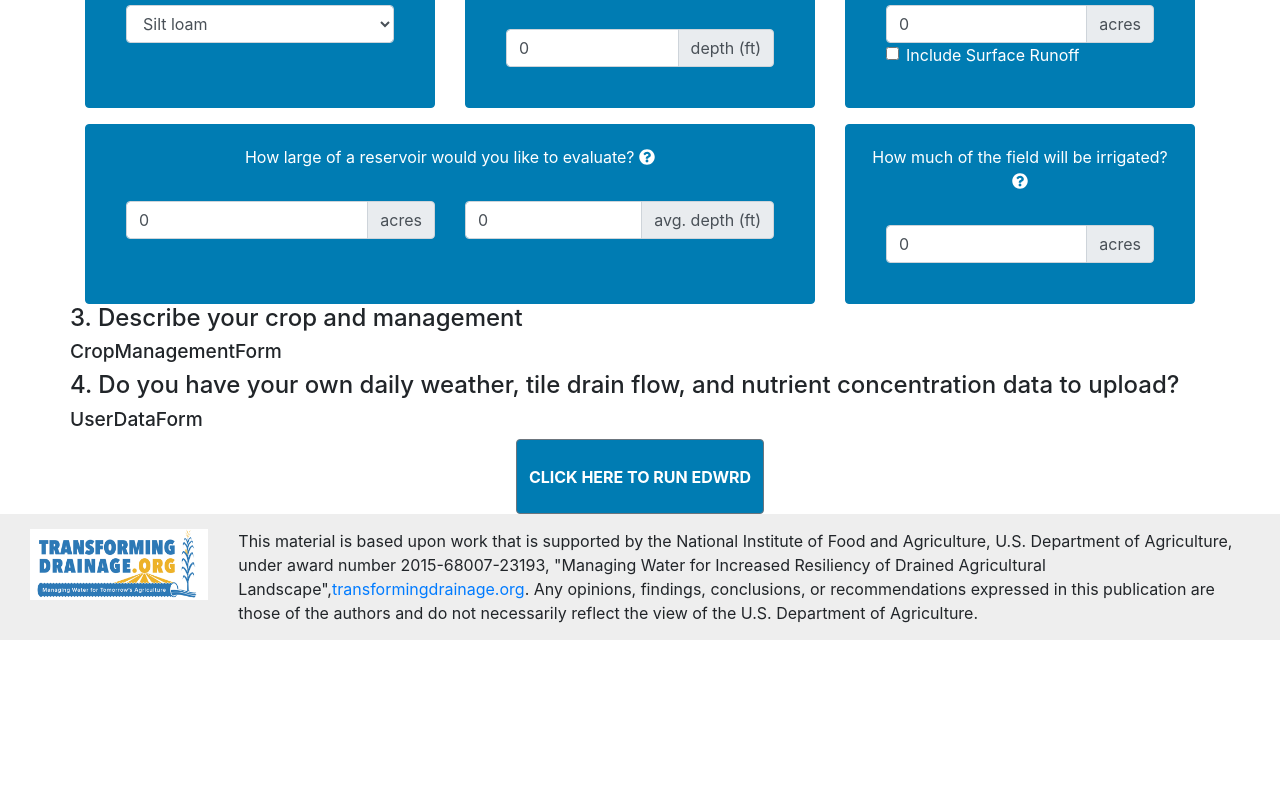
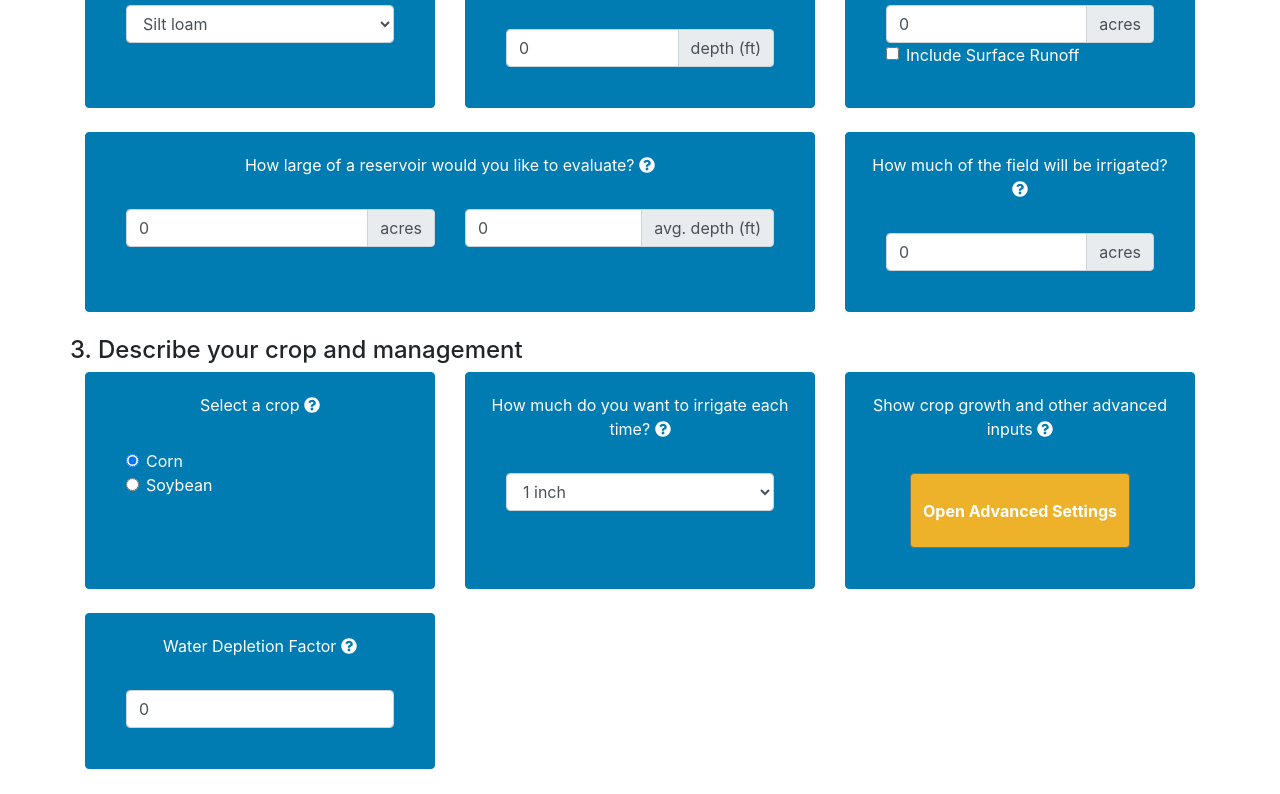
Before and after one commit to TransformingDrainageProject/EDWRD, a React (Create React App) app in the folder client/: page / in a window 1280 px wide. Shown: the part 1660-2454 px from the top of the page. Before the commit the page ends 2300 px from the top, so only its background shows below. Built offline with nearby package versions, Linux system fonts and the light colour scheme.

Commit message:
add radio button component, add crop management form fields

```diff
--- a/client/src/components/Form/CropManagementForm/CropManagementForm.js
+++ b/client/src/components/Form/CropManagementForm/CropManagementForm.js
@@ -1,7 +1,72 @@
 import React from 'react';
+import { Field } from 'formik';
+import { Button } from 'reactstrap';
 
-const CropManagementForm = () => {
-  return <h2>CropManagementForm</h2>;
+import FormCard from '../FormCard';
+import { RadioButton, RadioButtonGroup } from '../../RadioInput';
+
+const CropManagementForm = props => {
+  const { errors, touched, values } = props;
+
+  return (
+    <div className="container-fluid">
+      <div className="row mb-4">
+        <div className="col-md-4">
+          <FormCard label="Select a crop">
+            <RadioButtonGroup
+              id="cropSelection"
+              label="Select one"
+              value={values.radioGroup}
+              error={errors.radioGroup}
+              touched={touched.radioGroup}
+            >
+              <Field
+                component={RadioButton}
+                name="cropSelection"
+                id="corn"
+                label="Corn"
+              />
+              <Field
+                component={RadioButton}
+                name="cropSelection"
+                id="soybean"
+                label="Soybean"
+              />
+            </RadioButtonGroup>
+          </FormCard>
+        </div>
+        <div className="col-md-4">
+          <FormCard label="How much do you want to irrigate each time?">
+            <Field
+              className="form-control"
+              component="select"
+              name="irrigateAmount"
+            >
+              <option value="1">1 inch</option>
+            </Field>
+          </FormCard>
+        </div>
+        <div className="col-md-4 text-center">
+          <FormCard label="Show crop growth and other advanced inputs">
+            <Button style={{ backgroundColor: '#edb229', height: '75px' }}>
+              <strong>Open Advanced Settings</strong>
+            </Button>
+          </FormCard>
+        </div>
+      </div>
+      <div className="row mb-4">
+        <div className="col-md-4">
+          <FormCard label="Water Depletion Factor">
+            <Field
+              className="form-control"
+              type="number"
+              name="waterDepletionFactor"
+            />
+          </FormCard>
+        </div>
+      </div>
+    </div>
+  );
 };
 
 export default CropManagementForm;
--- /dev/null
+++ b/client/src/components/Form/CropManagementForm/initialValues.js
@@ -0,0 +1,7 @@
+const initialValues = {
+  cropSelection: 'corn',
+  irrigateAmount: 1,
+  waterDepletionFactor: 0
+};
+
+export default initialValues;
--- a/client/src/components/Form/FieldReservoirForm/FieldReservoirForm.js
+++ b/client/src/components/Form/FieldReservoirForm/FieldReservoirForm.js
@@ -8,7 +8,7 @@ import UnitGroup from '../../UnitGroup';
 const FieldReservoirForm = () => {
   return (
     <div className="container-fluid">
-      <div className="row">
+      <div className="row mb-4">
         <div className="col-sm-4">
           <FormCard label="What is the soil type?">
             <Field className="form-control" component="select" name="soilType">
@@ -41,7 +41,7 @@ const FieldReservoirForm = () => {
           </FormCard>
         </div>
       </div>
-      <div className="row" style={{ marginTop: '1rem' }}>
+      <div className="row mb-4">
         <div className="col-sm-8">
           <FormCard label="How large of a reservoir would you like to evaluate?">
             <div className="row">
--- a/client/src/components/Form/FormCard.js
+++ b/client/src/components/Form/FormCard.js
@@ -5,7 +5,7 @@ import { faQuestionCircle } from '@fortawesome/free-solid-svg-icons';
 import PropTypes from 'prop-types';
 
 const FormCard = props => {
-  const { label } = props;
+  const { label, hideHelp } = props;
 
   return (
     <Card
@@ -18,7 +18,7 @@ const FormCard = props => {
       }}
     >
       <CardTitle className="text-center">
-        {label} <FontAwesomeIcon icon={faQuestionCircle} />
+        {label} {!hideHelp ? <FontAwesomeIcon icon={faQuestionCircle} /> : null}
       </CardTitle>
       <CardBody>{props.children}</CardBody>
     </Card>
--- a/client/src/components/Form/FormContainer.js
+++ b/client/src/components/Form/FormContainer.js
@@ -7,8 +7,12 @@ import CropManagementForm from './CropManagementForm';
 import UserDataForm from './UserDataForm';
 // initial values
 import fieldReservoirInitialValues from './FieldReservoirForm/initialValues';
+import cropManagementInitialValues from './CropManagementForm/initialValues';
 
-const initialValues = { ...fieldReservoirInitialValues };
+const initialValues = {
+  ...fieldReservoirInitialValues,
+  ...cropManagementInitialValues
+};
 
 const FormContainer = () => {
   return (
@@ -23,7 +27,7 @@ const FormContainer = () => {
           }, 400);
         }}
       >
-        {({ errors, status, isSubmitting, values }) => (
+        {({ errors, status, isSubmitting, touched, values }) => (
           <Form>
             <div className="row">
               <h1>2. Describe your field and reservoir:</h1>
@@ -35,7 +39,11 @@ const FormContainer = () => {
               <h1>3. Describe your crop and management</h1>
             </div>
             <div className="row">
-              <CropManagementForm />
+              <CropManagementForm
+                errors={errors}
+                touched={touched}
+                values={values}
+              />
             </div>
             <div className="row">
               <h1>
--- /dev/null
+++ b/client/src/components/RadioInput.js
@@ -0,0 +1,30 @@
+import React from 'react';
+
+export const RadioButton = ({
+  field: { name, value, onChange, onBlur },
+  id,
+  label,
+  className,
+  ...props
+}) => (
+  <div>
+    <input
+      name={name}
+      id={id}
+      type="radio"
+      value={id}
+      checked={id === value}
+      onChange={onChange}
+      onBlur={onBlur}
+      className="form-check-input"
+      {...props}
+    />
+    <label className="form-check-label" htmlFor={id}>
+      {label}
+    </label>
+  </div>
+);
+
+export const RadioButtonGroup = ({ children }) => (
+  <div className="form-check">{children}</div>
+);
```
